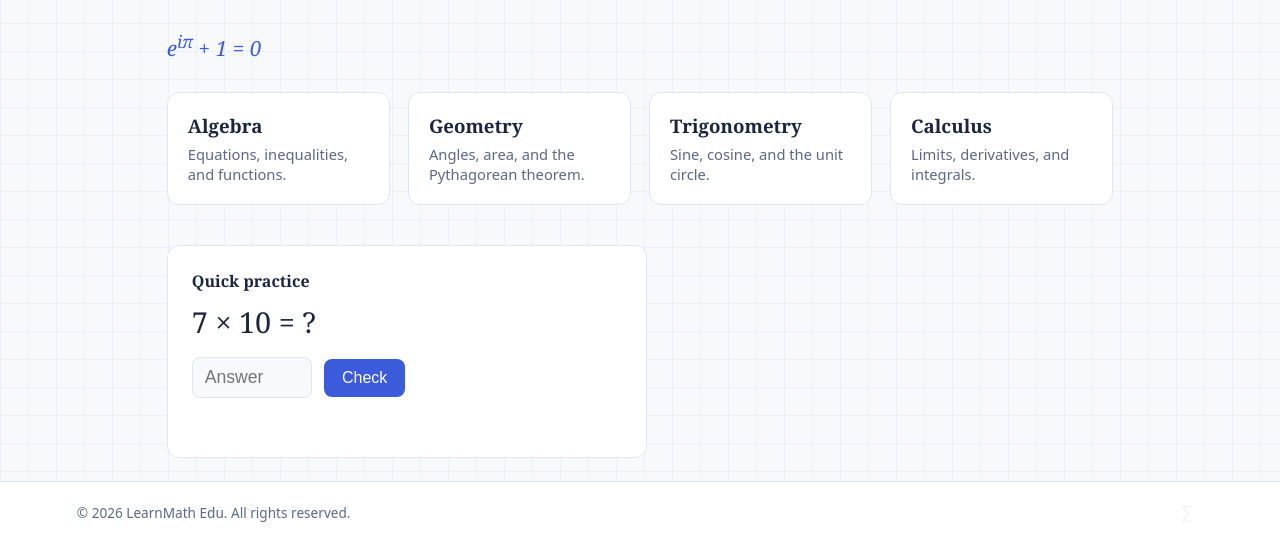
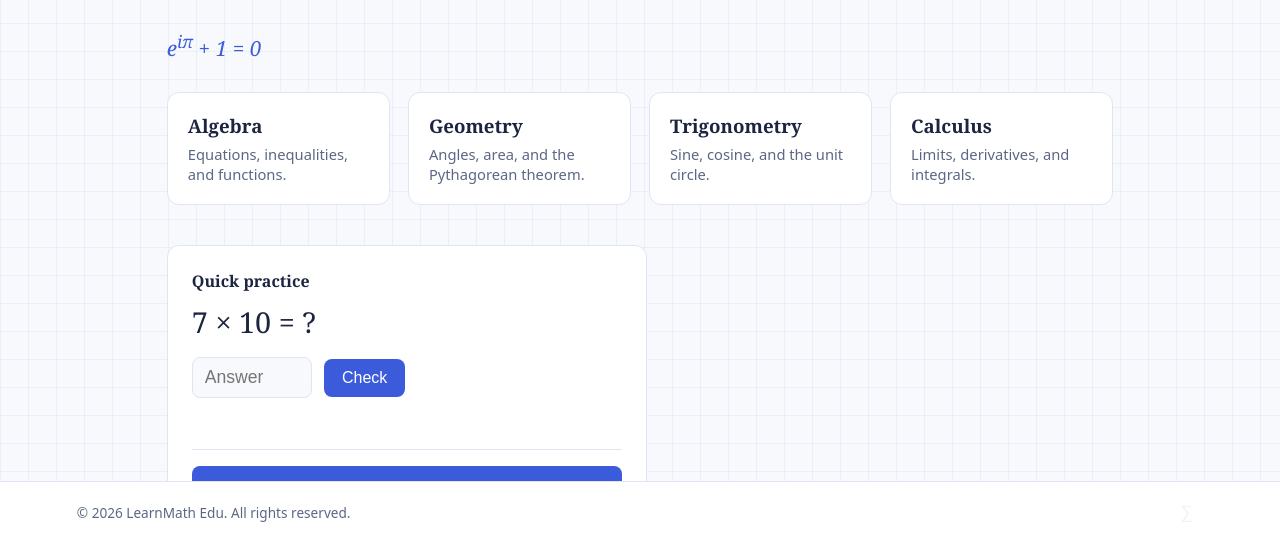
Before and after one commit to loginsuccess-arxinitycoder/loginsuccess-arxinitycoder.github.io, a plain HTML site: page index.html in a window 1280 px wide. Shown: the part 257-800 px from the top of the page. Drawn offline with Linux system fonts and the light colour scheme.

Commit message:
Add app button container and styling to index.html

```diff
--- a/index.html
+++ b/index.html
@@ -28,6 +28,9 @@
   input{font-size:1.1rem;padding:9px 12px;border:1px solid var(--line);border-radius:8px;width:120px;background:var(--bg);color:var(--ink)}
   button.go{font-size:1rem;padding:10px 18px;border:0;border-radius:8px;background:var(--accent);color:#fff;cursor:pointer;margin-left:8px}
   .msg{margin-top:12px;min-height:1.4em;font-family:system-ui,sans-serif}
+  .app-btn-container{margin-top:16px;padding-top:16px;border-top:1px solid var(--line)}
+  .btn-app{display:inline-block;width:100%;text-align:center;font-size:1rem;padding:10px 18px;border:0;border-radius:8px;background:var(--accent);color:#fff;text-decoration:none;font-family:system-ui,sans-serif;font-weight:600;transition:opacity .2s}
+  .btn-app:hover{opacity:.9}
   footer{display:flex;justify-content:space-between;align-items:center;padding:16px 6vw;border-top:1px solid var(--line);
     background:var(--card);color:var(--mute);font-family:system-ui,sans-serif;font-size:.85rem}
   #learn{background:none;border:0;color:var(--mute);font-size:1.1rem;cursor:pointer;opacity:.08;padding:4px 10px;transition:opacity .2s}
@@ -74,6 +77,9 @@
       <button class="go" id="check">Check</button>
     </div>
     <div class="msg" id="msg"></div>
+    <div class="app-btn-container">
+      <a href="/app" class="btn-app">Go</a>
+    </div>
   </div>
 </main>
 
```
